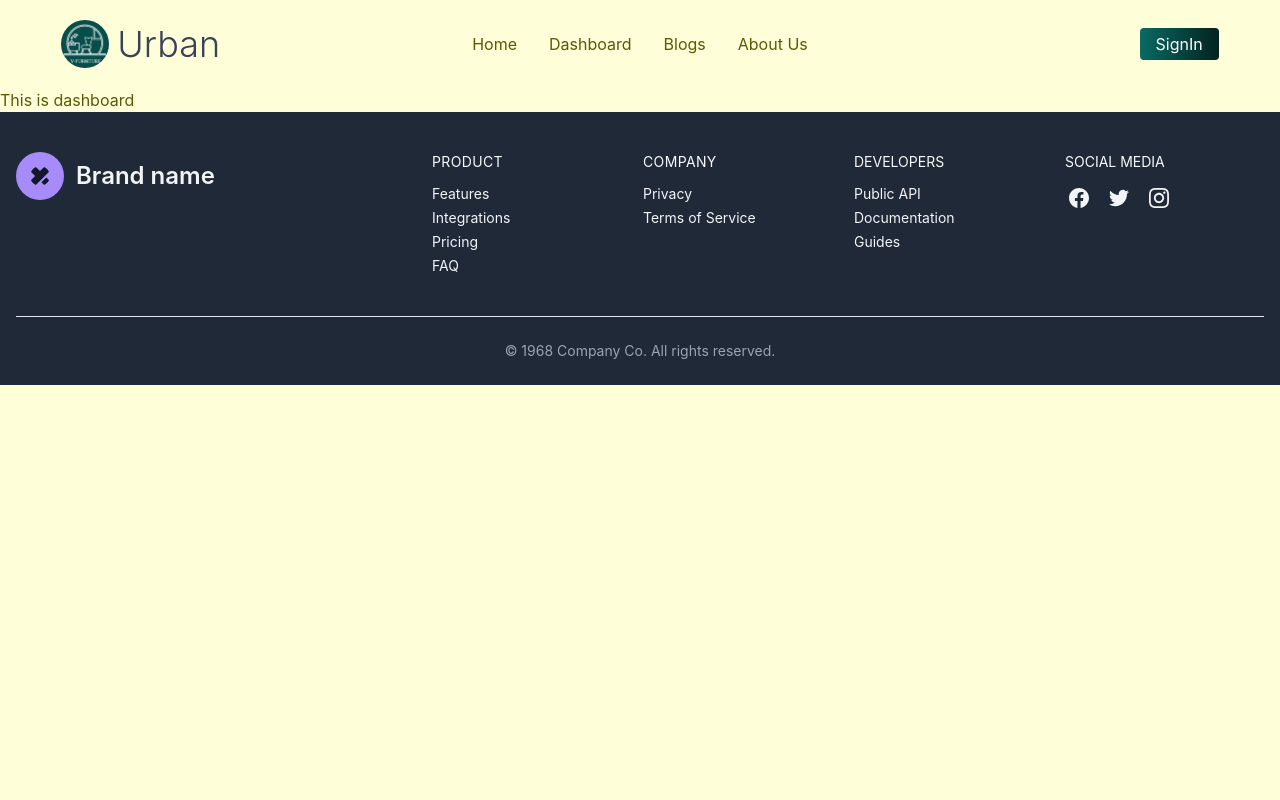
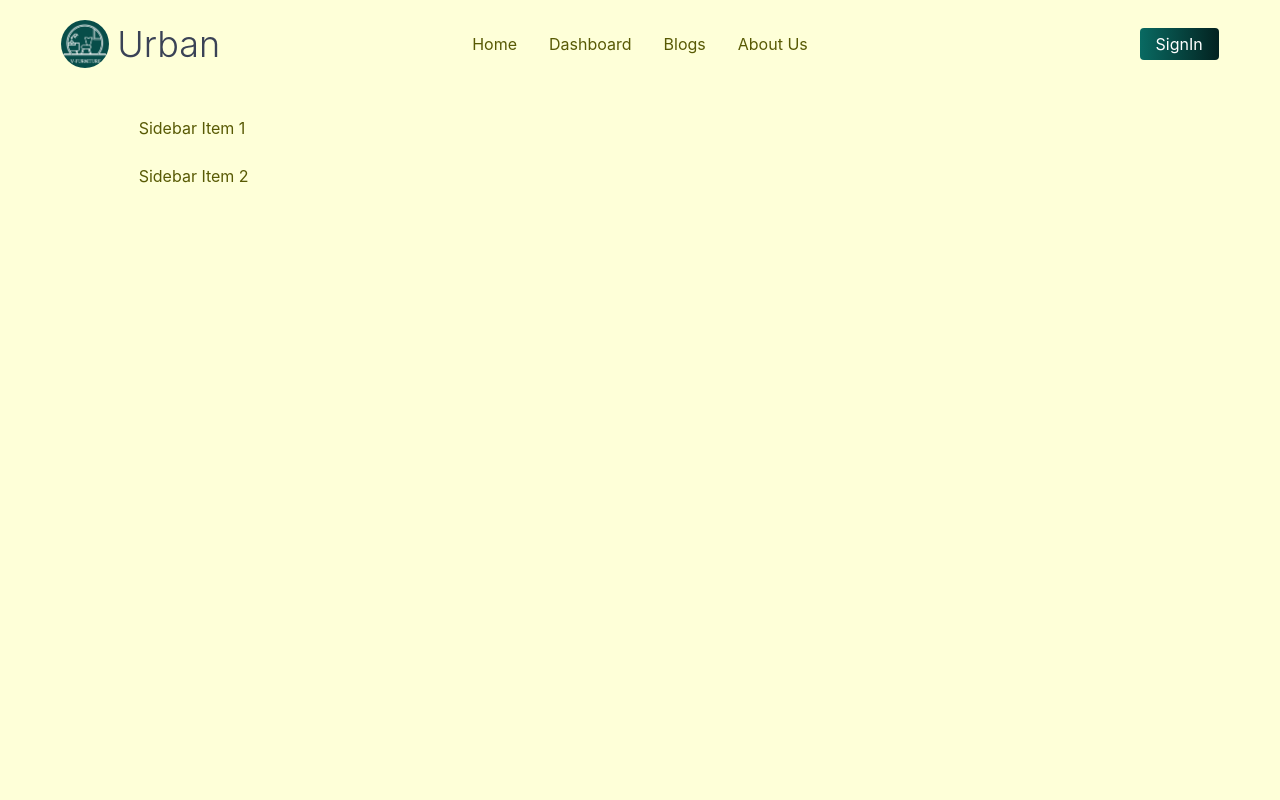
Before and after one commit to mahfuzurrahman01/urban-furniture-client, a React (Create React App) app: page /dashboard in a window 1280 px wide. Shown: the top 800 px of the page. Built offline with nearby package versions, Linux system fonts and the light colour scheme; no server answers.

Commit message:
dashboard added with all route dynamic title done

```diff
--- a/src/Dashboard/Dashboard.jsx
+++ b/src/Dashboard/Dashboard.jsx
@@ -1,9 +1,26 @@
 import React from 'react';
 
 const Dashboard = () => {
+    document.title = "Dashboard";
     return (
-        <div>
-            <h1>This is dashboard</h1>
+        <div className='lg:w-5/6 md:w-11/12 w-full mx-auto'>
+            <div className="drawer drawer-mobile">
+                <input id="my-drawer-2" type="checkbox" className="drawer-toggle" />
+                <div className="drawer-content flex flex-col items-center justify-center">
+
+                    <label htmlFor="my-drawer-2" className="btn btn-primary drawer-button lg:hidden">Open drawer</label>
+
+                </div>
+                <div className="drawer-side">
+                    <label htmlFor="my-drawer-2" className="drawer-overlay"></label>
+                    <ul className="menu p-4 w-80 bg-base-100 text-base-content">
+
+                        <li><a>Sidebar Item 1</a></li>
+                        <li><a>Sidebar Item 2</a></li>
+                    </ul>
+
+                </div>
+            </div>
         </div>
     );
 };
--- a/src/Pages/About.jsx
+++ b/src/Pages/About.jsx
@@ -1,8 +1,9 @@
 import React from 'react';
 
 const About = () => {
+    document.title = "About";
     return (
-        <div>
+        <div className='lg:w-5/6 md:w-11/12 w-full mx-auto'>
             <h1>This is about section </h1>
         </div>
     );
--- a/src/Pages/Blogs.jsx
+++ b/src/Pages/Blogs.jsx
@@ -1,8 +1,9 @@
 import React from 'react';
 
 const Blogs = () => {
+    document.title = "Blogs";
     return (
-        <div>
+        <div  className='lg:w-5/6 md:w-11/12 w-full mx-auto'>
             <h1>This is blogs section</h1>
         </div>
     );
--- a/src/Pages/Home.jsx
+++ b/src/Pages/Home.jsx
@@ -4,7 +4,7 @@ const Home = () => {
     document.title = "Home";
 
     return (
-        <div>
+        <div className='lg:w-5/6 md:w-11/12 w-full mx-auto'>
             <h1>This is home section </h1>
         </div>
     );
--- a/src/Pages/Login.jsx
+++ b/src/Pages/Login.jsx
@@ -3,6 +3,7 @@ import { Link } from 'react-router-dom';
 
 
 const Login = () => {
+    document.title = "Login";
 
     const handleLogin = (event) => {
         event.preventDefault()
--- a/src/Pages/Register.jsx
+++ b/src/Pages/Register.jsx
@@ -5,6 +5,7 @@ import { Link, useNavigate } from 'react-router-dom';
 import { AuthContext } from '../AuthProvider/AuthProvider';
 
 const Register = () => {
+    document.title = "Registration";
     const navigate = useNavigate()
     const { createUser, updateUserName } = useContext(AuthContext)
 
--- a/src/Shared/Error.jsx
+++ b/src/Shared/Error.jsx
@@ -2,7 +2,7 @@ import React from 'react';
 
 const Error = () => {
     return (
-        <section className="flex items-center h-full p-16   bg-gray-900   text-gray-100">
+        <section className="flex items-center h-full p-16   bg-gray-900 text-gray-100 lg:w-5/6 md:w-11/12 w-full mx-auto">
             <div className="container flex flex-col items-center justify-center px-5 mx-auto my-8">
                 <div className="max-w-md text-center">
                     <h2 className="mb-8 font-extrabold text-9xl   text-gray-600">
```
